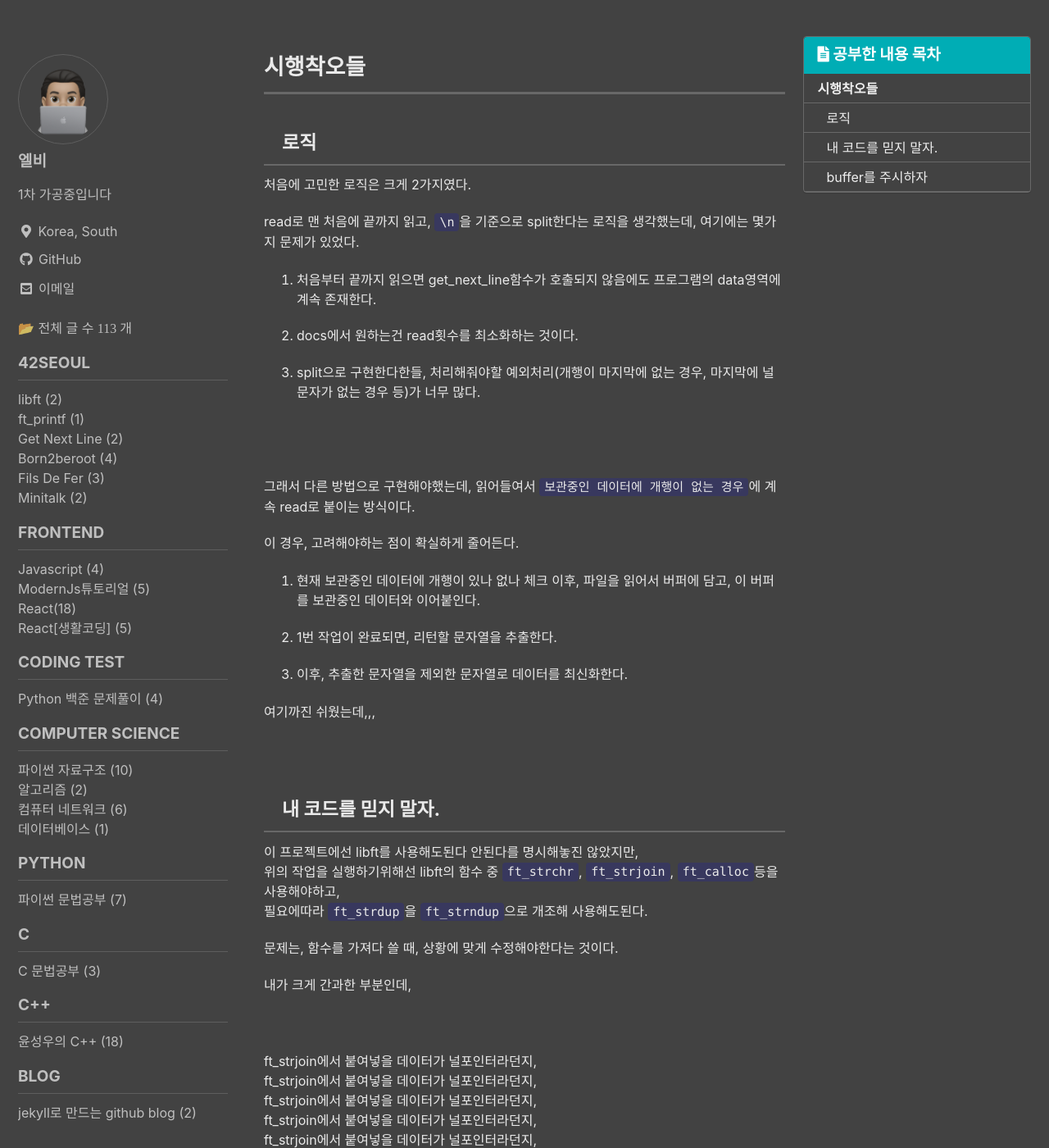
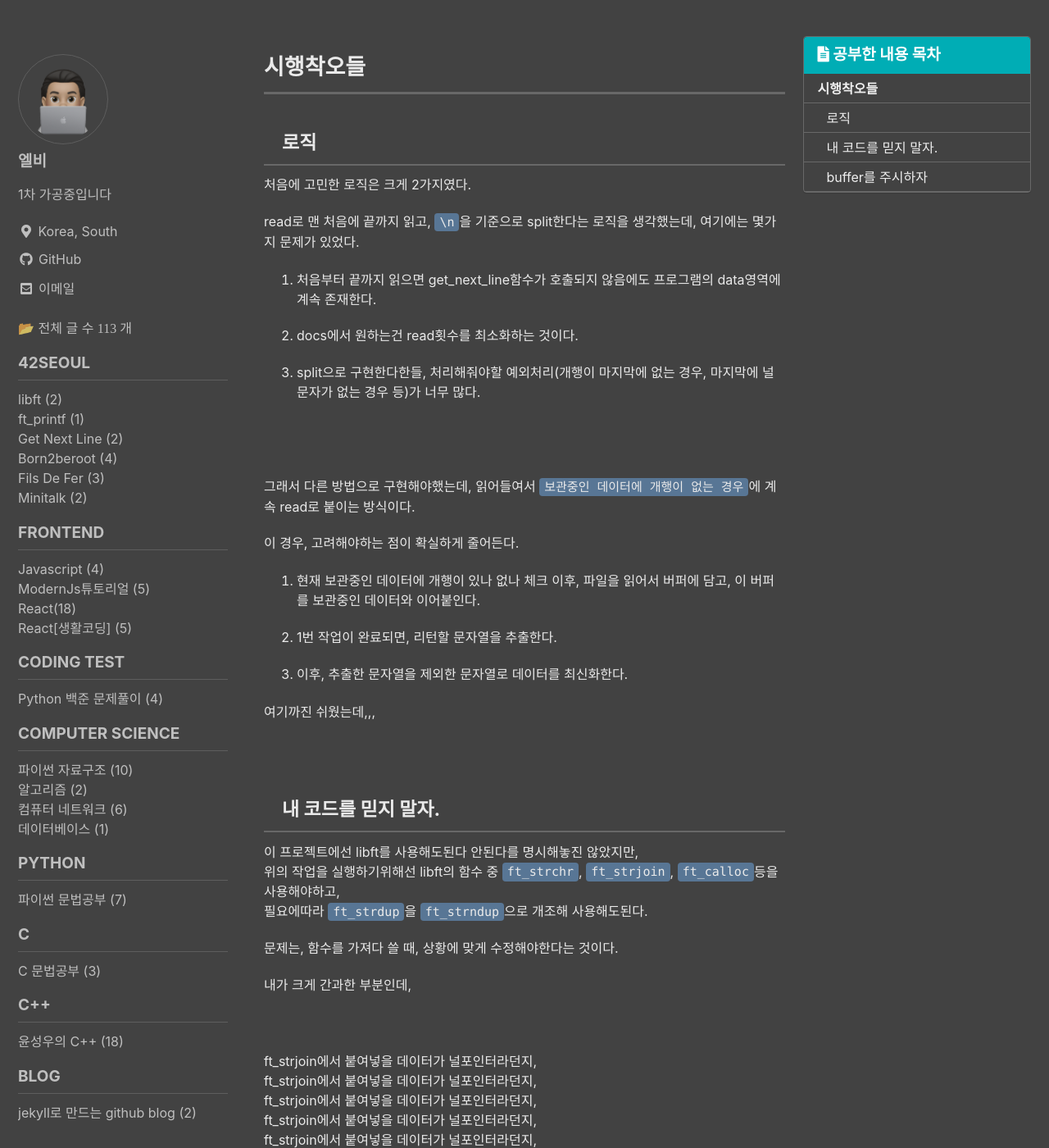
Before and after one commit to koreanddinghwan/koreanddinghwan.github.io, a Jekyll site: the page built from _posts/42Seoul/getnextline/2022-03-25-getnextline2.md, in a window 1280 px wide and 1400 px high, scrolled down 441 px. Shown: the whole window at 82% size. Built offline with Jekyll 4.4.1, drawn with Linux system fonts in a browser that asks for light colours; cached includes are drawn as plain includes; some web fonts are replaced; comment, search, counter and statistics services are not loaded.

Commit message:
FEAT:li>color in _dark.scss

```diff
--- a/_sass/minimal-mistakes/skins/_dark.scss
+++ b/_sass/minimal-mistakes/skins/_dark.scss
@@ -7,7 +7,7 @@ $background-color: #424242 !default;
 $text-color: #eaeaea !default;
 $primary-color: #00adb5 !default;
 $border-color: mix(#fff, $background-color, 20%) !default;
-$code-background-color: mix(#0000ff, $background-color, 15%) !default;
+$code-background-color: mix(#6699cc, $background-color, 60%) !default;
 $code-background-color-dark: mix(#000, $background-color, 20%) !default;
 $form-background-color: mix(#000, $background-color, 15%) !default;
 $footer-background-color: mix(#000, $background-color, 30%) !default;
```
